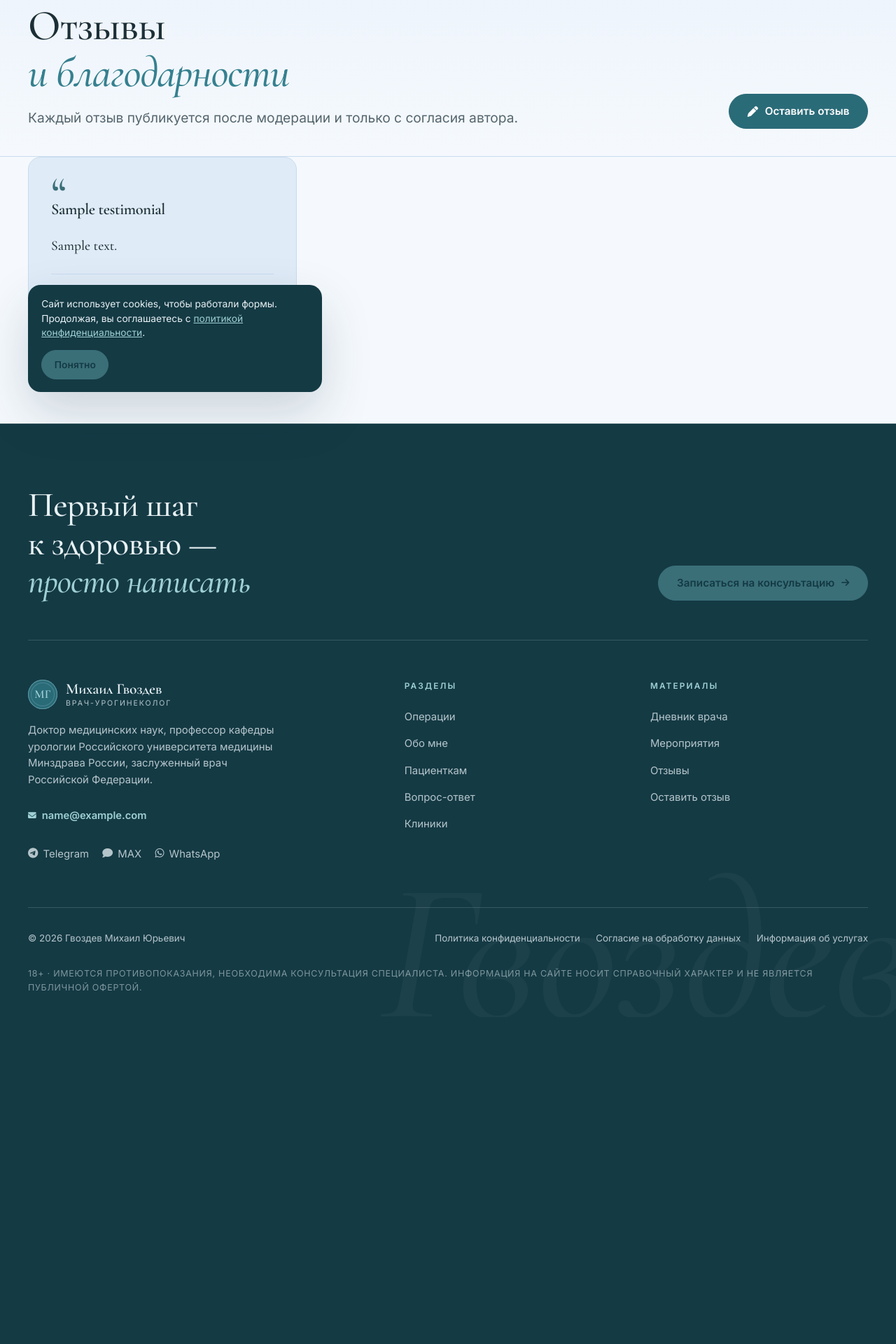
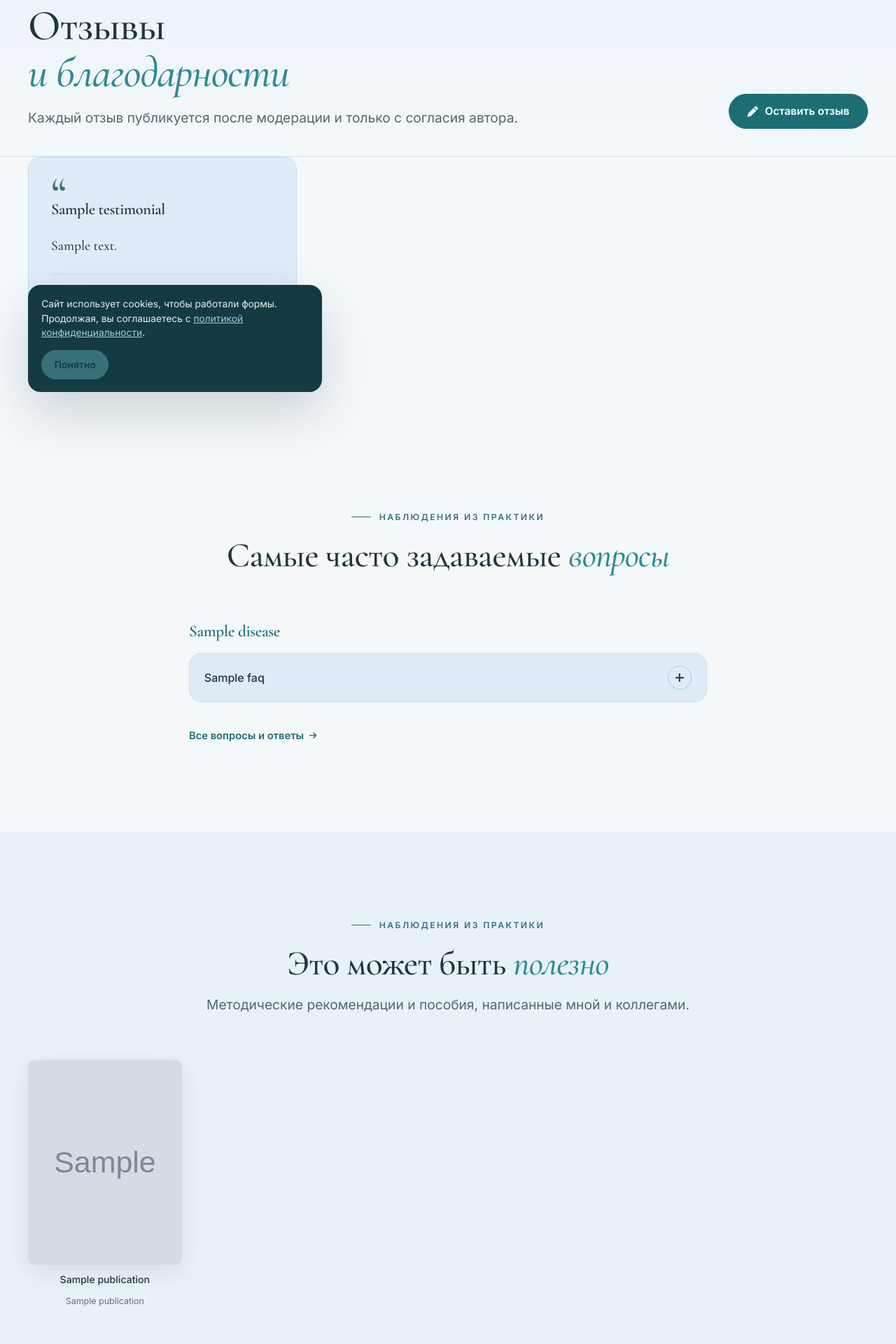
Before and after one commit to danya257/urogineco, a Django app: page /reviews/ in a window 1280 px wide. Shown: the part 200-2120 px from the top of the page at 70% size. Before the commit the page ends 1616 px from the top, so only its background shows below. Run offline with Django 5.2, Linux system fonts and the light colour scheme; tables that the repository leaves empty hold one stand-in row (values such as "Sample post"); grey boxes marked "Sample" are stand-in pictures; some libraries are stand-ins or nearby versions.

Commit message:
TZ re-read with formatting, comments and attachments
Things the plain-text extraction had missed:
- two comments by the doctor inside the docx (form tied to email only;
  the clinic-address block repeats on every page that lists addresses)
- a SmartArt diagram: separate FAQ sets for 5 diseases
- publication covers attached as images - new "Это может быть полезно" block
  (Publication model, admin, section on reviews and FAQ pages)

Also: colors sampled from the document's own runs (#1F3540 headings,
#5C737C body, #3E7C82 accent, #F4F8F9 background, #DFEBF7 cards),
clinics + lead form added to diary, events, reviews, patients pages.

Co-Authored-By: Claude Opus 5 <noreply@anthropic.com>

```diff
--- a/core/models.py
+++ b/core/models.py
@@ -488,5 +488,34 @@ class HeroSlide(models.Model):
         return self.title or self.get_kind_display()
 
 
+class Publication(models.Model):
+    """Блок «Это может быть полезно»: обложка публикации, по клику открывается материал."""
+
+    title = models.CharField("Название", max_length=250)
+    subtitle = models.CharField("Подпись", max_length=250, blank=True)
+    cover = models.ImageField("Обложка", upload_to="publications/")
+    file = models.FileField(
+        "Файл (PDF)", upload_to="publications/", blank=True, null=True,
+        help_text="Если файла нет — можно указать ссылку",
+    )
+    link = models.URLField("Ссылка", blank=True)
+    order = models.PositiveIntegerField("Порядок", default=0)
+    is_visible = models.BooleanField("Показывать", default=True)
+
+    class Meta:
+        verbose_name = "Публикация"
+        verbose_name_plural = "Это может быть полезно"
+        ordering = ['order', 'id']
+
+    def __str__(self):
+        return self.title
+
+    @property
+    def target(self):
+        if self.file:
+            return self.file.url
+        return self.link
+
+
 # --- 152-ФЗ: заявки с формы ---
 from .legal_models import Lead  # noqa: E402,F401
--- a/core/static/css/main.css
+++ b/core/static/css/main.css
@@ -3,23 +3,23 @@
    ============================================================= */
 
 :root {
-  --cream: #F5F9FD;
-  --cream-2: #EAF2FB;
+  --cream: #F4F8FB;
+  --cream-2: #E8F1F8;
   --paper: #DFEBF7;
-  --ink: #1C2F36;
-  --muted: #55666E;
-  --soft: #5A6C73;
+  --ink: #1F3540;
+  --muted: #52686F;
+  --soft: #5F7178;
   --line: #C9DCEE;
   --line-strong: #AAC5DD;
 
-  --emerald: #2A6B78;
-  --emerald-600: #35808F;
-  --emerald-700: #215761;
+  --emerald: #1C6E74;
+  --emerald-600: #2D8A90;
+  --emerald-700: #14585E;
   --emerald-900: #143A44;
   --emerald-tint: rgba(42, 107, 120, 0.09);
   --emerald-tint-2: rgba(42, 107, 120, 0.16);
 
-  --gold: #3A6F78;
+  --gold: #37717A;
   --gold-light: #9FD0D6;
   --gold-tint: rgba(58, 111, 120, 0.12);
 
@@ -1977,5 +1977,46 @@ a.cp-value:hover { color: var(--gold-light); }
   background: linear-gradient(90deg, rgba(255, 255, 255, 0), var(--paper));
 }
 
-.faq-group h2 a { display: inline-block; padding: .25rem 0; }
-@media (max-width: 800px) { .faq-group h2 a { padding: .5rem 0; } }
+.faq-group h2 a, .faq-group h3 a { display: inline-block; padding: .25rem 0; }
+@media (max-width: 800px) { .faq-group h2 a, .faq-group h3 a { padding: .55rem 0; } }
+
+/* Типографика карточек по ТЗ: серифный серый заголовок, бирюзовые акценты */
+.service-card h3, .clinic-card h3, .memo-card h3, .useful-card summary h3 {
+  color: #525252;
+}
+.useful-card summary h3 { font-family: var(--serif); font-size: 1.2rem; font-weight: 600; }
+.memo-card .memo-num { color: #B9C7D2; }
+.memo-chip-num { color: #8FA5B4; }
+
+/* ---------- Это может быть полезно ---------- */
+.pub-grid {
+  display: grid;
+  grid-template-columns: repeat(5, minmax(0, 1fr));
+  gap: clamp(1rem, 2vw, 1.6rem);
+  margin-top: clamp(2rem, 4vw, 3rem);
+}
+.pub-card {
+  display: grid;
+  gap: .7rem;
+  align-content: start;
+  color: inherit;
+  text-align: center;
+}
+.pub-card img {
+  width: 100%;
+  height: auto;
+  aspect-ratio: 3 / 4;
+  object-fit: cover;
+  object-position: top;
+  border-radius: var(--r-sm);
+  box-shadow: var(--shadow-md);
+  transition: transform .35s var(--ease), box-shadow .35s var(--ease);
+}
+a.pub-card:hover { color: inherit; }
+a.pub-card:hover img { transform: translateY(-5px); box-shadow: var(--shadow-lg); }
+.pub-title { font-size: .88rem; font-weight: 500; line-height: 1.35; text-wrap: balance; }
+.pub-sub { font-size: .78rem; color: var(--soft); }
+@media (max-width: 1000px) { .pub-grid { grid-template-columns: repeat(3, minmax(0, 1fr)); } }
+@media (max-width: 600px) { .pub-grid { grid-template-columns: repeat(2, minmax(0, 1fr)); } }
+
+.faq-group h3 { font-size: clamp(1.2rem, 1.05rem + .5vw, 1.5rem); margin-bottom: .8rem; }
--- a/core/templates/base.html
+++ b/core/templates/base.html
@@ -14,7 +14,7 @@
   <link rel="preload" href="{% static 'vendor/fonts/Inter-normal-400-cyrillic.woff2' %}" as="font" type="font/woff2" crossorigin>
   <link rel="stylesheet" href="{% static 'vendor/css/fonts.css' %}">
   <link rel="stylesheet" href="{% static 'vendor/fontawesome/css/all.min.css' %}">
-  <link rel="stylesheet" href="{% static 'css/main.css' %}?v=20260918c">
+  <link rel="stylesheet" href="{% static 'css/main.css' %}?v=20260918d">
   {% block extra_head %}{% endblock %}
 </head>
 <body class="{% block body_class %}{% endblock %}">
@@ -153,7 +153,7 @@
   <button type="button" class="btn btn-sm btn-gold" id="cookie-ok">Понятно</button>
 </div>
 
-<script src="{% static 'js/main.js' %}?v=20260918c" defer></script>
+<script src="{% static 'js/main.js' %}?v=20260918d" defer></script>
 {% block extra_js %}{% endblock %}
 </body>
 </html>
--- a/core/templates/diary.html
+++ b/core/templates/diary.html
@@ -61,4 +61,10 @@
     {% endif %}
   </div>
 </section>
+
+{% include 'partials/clinics.html' %}
+{% include 'partials/contact.html' %}
+
 {% endblock %}
+
+{% block footer_cta %}{% endblock %}
--- a/core/templates/events.html
+++ b/core/templates/events.html
@@ -67,4 +67,10 @@
     {% endif %}
   </div>
 </section>
+
+{% include 'partials/clinics.html' %}
+{% include 'partials/contact.html' %}
+
 {% endblock %}
+
+{% block footer_cta %}{% endblock %}
--- a/core/templates/faq.html
+++ b/core/templates/faq.html
@@ -46,6 +46,8 @@
   </div>
 </section>
 
+{% include 'partials/useful_publications.html' %}
+{% include 'partials/clinics.html' %}
 {% include 'partials/contact.html' %}
 {% endblock %}
 
--- a/core/templates/memos.html
+++ b/core/templates/memos.html
@@ -69,6 +69,7 @@
 </section>
 {% endif %}
 
+{% include 'partials/clinics.html' %}
 {% include 'partials/contact.html' %}
 {% endblock %}
 
--- /dev/null
+++ b/core/templates/partials/useful_publications.html
@@ -0,0 +1,21 @@
+{% load typo %}
+{% if publications %}
+<section class="section bg-cream2" id="useful-materials">
+  <div class="container">
+    <div class="section-head center reveal">
+      <span class="eyebrow center">Наблюдения из практики</span>
+      <h2>Это может быть <em>полезно</em></h2>
+      <p class="lead">Методические рекомендации и пособия, написанные мной и коллегами.</p>
+    </div>
+    <div class="pub-grid" data-stagger>
+      {% for p in publications %}
+      {% if p.target %}<a class="pub-card reveal" href="{{ p.target }}" target="_blank" rel="noopener">{% else %}<div class="pub-card reveal">{% endif %}
+        <img src="{{ p.cover.url }}" alt="{{ p.title }}" loading="lazy">
+        <span class="pub-title">{{ p.title|typo }}</span>
+        {% if p.subtitle %}<span class="pub-sub">{{ p.subtitle|typo }}</span>{% endif %}
+      {% if p.target %}</a>{% else %}</div>{% endif %}
+      {% endfor %}
+    </div>
+  </div>
+</section>
+{% endif %}
--- a/core/templates/reviews.html
+++ b/core/templates/reviews.html
@@ -53,4 +53,36 @@
     {% endif %}
   </div>
 </section>
+
+{% if faq_groups %}
+<section class="section" id="faq">
+  <div class="container container-narrow">
+    <div class="section-head center reveal">
+      <span class="eyebrow center">Наблюдения из практики</span>
+      <h2>Самые часто задаваемые <em>вопросы</em></h2>
+    </div>
+    {% for group in faq_groups %}
+    <div class="faq-group">
+      <h3><a href="{{ group.disease.get_absolute_url }}">{{ group.disease.nav_title|typo }}</a></h3>
+      <div class="faq-list">
+        {% for f in group.items %}
+        <details class="faq-item reveal">
+          <summary><span>{{ f.question|typo }}</span><span class="useful-plus" aria-hidden="true"></span></summary>
+          <div class="faq-answer rich">{{ f.answer|safe|typo }}</div>
+        </details>
+        {% endfor %}
+      </div>
+    </div>
+    {% endfor %}
+    <p style="margin-top:1.6rem"><a href="{% url 'faq' %}" class="link-arrow">Все вопросы и&nbsp;ответы <i class="fas fa-arrow-right"></i></a></p>
+  </div>
+</section>
+{% endif %}
+
+{% include 'partials/useful_publications.html' %}
+{% include 'partials/clinics.html' %}
+{% include 'partials/contact.html' %}
+
 {% endblock %}
+
+{% block footer_cta %}{% endblock %}
--- a/core/views.py
+++ b/core/views.py
@@ -7,7 +7,7 @@ from .models import (
     Hero, AboutDoctor, UsefulInfo, ClinicLocation,
     Direction, WorkExample, Achievement, EducationItem,
     Procedure, Testimonial, BlogPost, Event, HeroStat, DoctorLetter,
-    Disease, Memo, Faq, HeroSlide,
+    Disease, Memo, Faq, HeroSlide, Publication,
 )
 from .forms import TestimonialForm
 
@@ -39,6 +39,15 @@ def _calendar(future, past):
             'is_past': e.date < date.today(),
         })
     return items
+
+
+def _clinics_and_draft(request):
+    """Общий хвост страниц по ТЗ: адреса клиник и форма записи."""
+    return {
+        'clinic_locations': ClinicLocation.objects.all().order_by('order'),
+        'lead_draft': request.session.pop('lead_draft', None) or {},
+        'contact_intro': True,
+    }
 
 
 def home(request):
@@ -81,22 +90,32 @@ def diary(request):
     qs = BlogPost.objects.filter(is_published=True).order_by('-published_date')
     paginator = Paginator(qs, 3)
     page_obj = paginator.get_page(request.GET.get('page'))
-    return render(request, 'diary.html', {
+    ctx = {
         'blog_posts': page_obj.object_list,
         'page_obj': page_obj,
         'paginator': paginator,
-    })
+    }
+    ctx.update(_clinics_and_draft(request))
+    return render(request, 'diary.html', ctx)
 
 
 def reviews(request):
     qs = Testimonial.objects.filter(is_published=True).order_by('-created_at')
     paginator = Paginator(qs, 6)
     page_obj = paginator.get_page(request.GET.get('page'))
-    return render(request, 'reviews.html', {
+    ctx = {
         'testimonials': page_obj.object_list,
         'page_obj': page_obj,
         'paginator': paginator,
-    })
+        'publications': Publication.objects.filter(is_visible=True),
+        'faq_groups': [
+            {'disease': d, 'items': list(d.faqs.filter(is_visible=True))}
+            for d in Disease.objects.filter(is_visible=True)
+            if d.faqs.filter(is_visible=True).exists()
+        ],
+    }
+    ctx.update(_clinics_and_draft(request))
+    return render(request, 'reviews.html', ctx)
 
 
 def add_testimonial(request):
@@ -118,12 +137,14 @@ def events(request):
     for i, e in enumerate(future_events):
         e.expanded = (i == 0)
 
-    return render(request, 'events.html', {
+    ctx = {
         'future_events': future_events,
         'past_events': past_all[:2],
         'past_rest': past_all[2:],
         'calendar': _calendar(future_events, past_all),
-    })
+    }
+    ctx.update(_clinics_and_draft(request))
+    return render(request, 'events.html', ctx)
 
 
 def event_report(request, event_id):
@@ -133,15 +154,6 @@ def event_report(request, event_id):
         'event': event,
         'blog_post': blog_post,
     })
-
-
-def _clinics_and_draft(request):
-    """Общий хвост страниц: адреса клиник и черновик формы записи."""
-    return {
-        'clinic_locations': ClinicLocation.objects.all().order_by('order'),
-        'lead_draft': request.session.pop('lead_draft', None) or {},
-        'contact_intro': True,
-    }
 
 
 def diseases(request):
@@ -209,6 +221,7 @@ def faq(request):
         'general_faqs': general,
         'faq_groups': [{'disease': d, 'items': v} for d, v in by_disease.items()],
         'diseases': Disease.objects.filter(is_visible=True),
+        'publications': Publication.objects.filter(is_visible=True),
     }
     ctx.update(_clinics_and_draft(request))
     return render(request, 'faq.html', ctx)
```
Also changed, not shown: core/admin_extra.py (+8 -1 lines), core/migrations/0015_publication.py (added).
